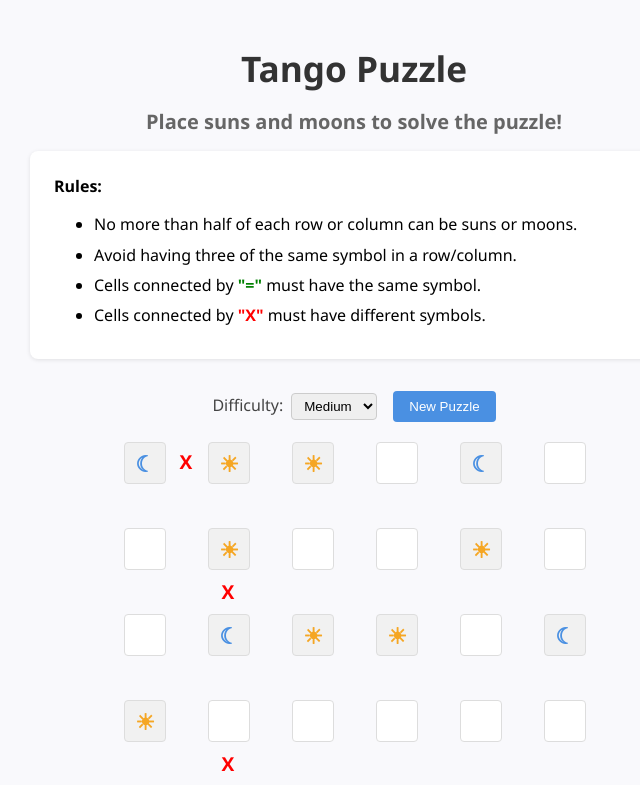
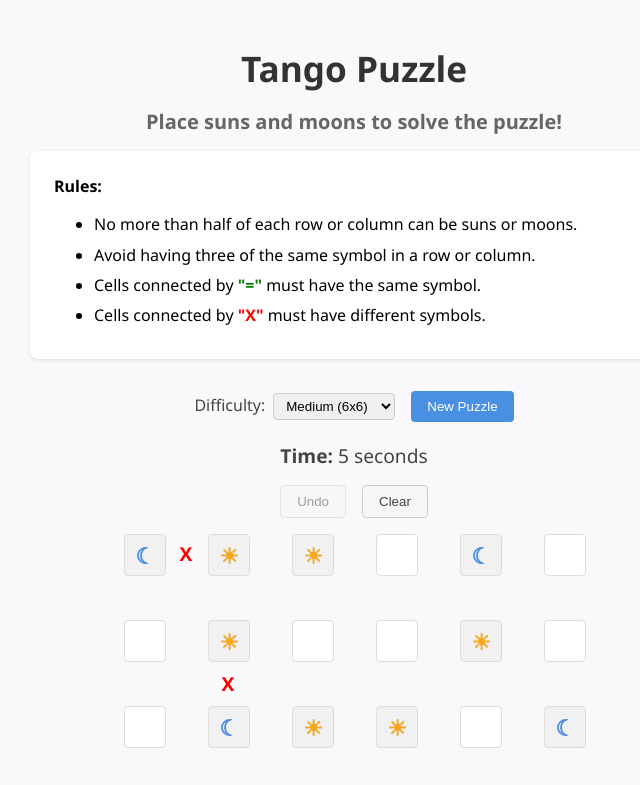
Before and after one commit to khaledbaghdadii/tangoclone, a React (Create React App) app: page / in a window 1280 px wide. Shown: the top 785 px of the page, without its empty margins (286-926 px from the left). Built offline with nearby package versions, Linux system fonts and the light colour scheme.

Commit message:
add undo and clear buttons

```diff
--- a/src/App.css
+++ b/src/App.css
@@ -86,6 +86,40 @@
   background-color: #4281c7;
 }
 
+/* Timer */
+.timer-display {
+  font-size: 1.2rem;
+  margin-bottom: 1rem;
+  color: #444;
+}
+
+/* Additional Buttons (Undo, Clear) */
+.buttons {
+  margin-bottom: 1rem;
+}
+
+.undo-button,
+.clear-button {
+  background-color: #f6f6f6;
+  color: #444;
+  border: 1px solid #ccc;
+  padding: 8px 16px;
+  cursor: pointer;
+  border-radius: 4px;
+  font-weight: 500;
+  margin: 0 8px;
+}
+
+.undo-button:disabled {
+  opacity: 0.5;
+  cursor: not-allowed;
+}
+
+.undo-button:hover:not(:disabled),
+.clear-button:hover {
+  background-color: #eaeaea;
+}
+
 /* Puzzle Container */
 .puzzle-container {
   display: flex;
@@ -171,7 +205,7 @@
   font-size: 22px;
 }
 
-/* Message (success or error) */
+/* Message (error) */
 .message {
   margin-top: 20px;
   font-size: 1.2rem;
--- a/src/App.js
+++ b/src/App.js
@@ -1,7 +1,5 @@
-import React, { useState, useEffect } from "react";
+import React, { useState, useEffect, useRef } from "react";
 import "./App.css";
-
-const BOARD_SIZE = 6;
 
 // ---------------- Helper Functions ----------------
 
@@ -119,11 +117,13 @@ function solvePuzzle(board, eqConstraints, oppConstraints, limit = 2) {
     if (countVal(col, true) > n / 2 || countVal(col, false) > n / 2)
       return false;
     if (violatesAdjacent(col)) return false;
+    // Check equality constraints
     for (let pair of eqConstraints) {
       const [[r1, c1], [r2, c2]] = pair;
       if (b[r1][c1] !== null && b[r2][c2] !== null && b[r1][c1] !== b[r2][c2])
         return false;
     }
+    // Check opposite constraints
     for (let pair of oppConstraints) {
       const [[r1, c1], [r2, c2]] = pair;
       if (b[r1][c1] !== null && b[r2][c2] !== null && b[r1][c1] === b[r2][c2])
@@ -230,12 +230,27 @@ function validateBoard(board, eqConstraints, oppConstraints) {
   });
 }
 
+/**
+ * Returns the board size based on the difficulty.
+ * - easy => 4x4
+ * - medium => 6x6
+ * - hard => 6x6
+ * - extreme => 8x8
+ */
+function getBoardSize(difficulty) {
+  if (difficulty === "easy") return 4;
+  if (difficulty === "extreme") return 8;
+  return 6; // default for medium/hard
+}
+
 // Generate a puzzle by removing cells from a full solution.
-function generatePuzzle(n, difficulty) {
+function generatePuzzle(difficulty) {
+  const n = getBoardSize(difficulty);
   const totalCells = n * n;
   let targetGiven, extraCount;
+
   if (difficulty === "easy") {
-    targetGiven = Math.floor(totalCells * 0.6);
+    targetGiven = Math.floor(totalCells * 0.6); // ~60% of cells given
     extraCount = 5;
   } else if (difficulty === "medium") {
     targetGiven = Math.floor(totalCells * 0.45);
@@ -243,10 +258,15 @@ function generatePuzzle(n, difficulty) {
   } else if (difficulty === "hard") {
     targetGiven = Math.floor(totalCells * 0.35);
     extraCount = 2;
+  } else if (difficulty === "extreme") {
+    targetGiven = Math.floor(totalCells * 0.3); // ~30% of cells given
+    extraCount = 2;
   } else {
+    // fallback
     targetGiven = Math.floor(totalCells * 0.45);
     extraCount = 3;
   }
+
   const fullBoard = generateFullSolution(n);
   const constraints = generateExtraConstraints(fullBoard, extraCount);
   const puzzle = deepCopy(fullBoard);
@@ -278,6 +298,7 @@ function generatePuzzle(n, difficulty) {
     }
   }
   return {
+    size: n,
     puzzle,
     givens,
     equalsConstraints: constraints.equalsConstraints,
@@ -289,7 +310,7 @@ function generatePuzzle(n, difficulty) {
 // ---------------- React Components ----------------
 
 function PuzzleBoard({ puzzle, givens, onCellClick, errorCells, puzzleData }) {
-  const n = puzzle.length;
+  const n = puzzleData.size;
   const gridSize = 2 * n - 1;
 
   // Build a map for constraints using grid coordinates.
@@ -374,7 +395,9 @@ function PuzzleBoard({ puzzle, givens, onCellClick, errorCells, puzzleData }) {
   return (
     <div
       className="puzzle-board-grid"
-      style={{ gridTemplateColumns: `repeat(${gridSize}, 40px)` }}
+      style={{
+        gridTemplateColumns: `repeat(${gridSize}, 40px)`,
+      }}
     >
       {gridItems}
     </div>
@@ -382,12 +405,13 @@ function PuzzleBoard({ puzzle, givens, onCellClick, errorCells, puzzleData }) {
 }
 
 // A simple Modal component for the winning message
-function Modal({ message, onClose }) {
+function Modal({ message, time, onClose }) {
   return (
     <div className="modal-overlay">
       <div className="modal">
         <h2>Congratulations!</h2>
         <p>{message}</p>
+        <p>You solved it in {time} seconds.</p>
         <button onClick={onClose}>Close</button>
       </div>
     </div>
@@ -401,6 +425,13 @@ function App() {
   const [message, setMessage] = useState({ text: "", color: "" });
   const [errorCells, setErrorCells] = useState([]);
   const [showModal, setShowModal] = useState(false);
+
+  // Timer states
+  const [time, setTime] = useState(0);
+  const timerRef = useRef(null);
+
+  // Board history for Undo
+  const [history, setHistory] = useState([]);
 
   // Generate a new puzzle when difficulty changes.
   useEffect(() => {
@@ -426,13 +457,14 @@ function App() {
   // Auto-check solution when all cells are filled.
   useEffect(() => {
     if (userBoard && puzzleData) {
+      const n = puzzleData.size;
       const complete = userBoard.every((row) =>
         row.every((cell) => cell !== null)
       );
       if (complete) {
         let correct = true;
-        for (let r = 0; r < BOARD_SIZE; r++) {
-          for (let c = 0; c < BOARD_SIZE; c++) {
+        for (let r = 0; r < n; r++) {
+          for (let c = 0; c < n; c++) {
             if (userBoard[r][c] !== puzzleData.fullBoard[r][c]) {
               correct = false;
               break;
@@ -445,6 +477,7 @@ function App() {
             text: "You have successfully completed the puzzle!",
             color: "green",
           });
+          stopTimer();
           setShowModal(true);
         } else {
           setMessage({ text: "Solution is not correct.", color: "red" });
@@ -456,17 +489,25 @@ function App() {
   }, [userBoard, puzzleData]);
 
   const generateNewPuzzle = () => {
-    const data = generatePuzzle(BOARD_SIZE, difficulty);
+    const data = generatePuzzle(difficulty);
     setPuzzleData(data);
     setUserBoard(deepCopy(data.puzzle));
     setMessage({ text: "", color: "" });
     setErrorCells([]);
     setShowModal(false);
+    resetTimer();
+    startTimer();
+
+    // Reset history
+    setHistory([]);
   };
 
-  // Cycle cell value on click (if editable).
+  // Handle cell click with Undo integration
   const handleCellClick = (r, c) => {
     if (!puzzleData.givens[r][c]) {
+      // Before changing the board, store the current state in history
+      setHistory((prevHist) => [...prevHist, deepCopy(userBoard)]);
+
       setUserBoard((prev) => {
         const newBoard = deepCopy(prev);
         if (newBoard[r][c] === null) newBoard[r][c] = true;
@@ -475,6 +516,57 @@ function App() {
         return newBoard;
       });
     }
+  };
+
+  // Undo: revert to previous state if possible
+  const handleUndo = () => {
+    if (history.length > 0) {
+      const prevState = history[history.length - 1];
+      setUserBoard(prevState);
+      setHistory((oldHist) => oldHist.slice(0, -1));
+    }
+  };
+
+  // Clear all editable cells
+  const handleClear = () => {
+    if (!userBoard) return;
+    // store current state for undo
+    setHistory((prevHist) => [...prevHist, deepCopy(userBoard)]);
+
+    const newBoard = deepCopy(userBoard);
+    const n = puzzleData.size;
+    for (let r = 0; r < n; r++) {
+      for (let c = 0; c < n; c++) {
+        if (!puzzleData.givens[r][c]) {
+          newBoard[r][c] = null;
+        }
+      }
+    }
+    setUserBoard(newBoard);
+  };
+
+  // Timer control
+  const startTimer = () => {
+    if (timerRef.current) return; // prevent multiple intervals
+    timerRef.current = setInterval(() => {
+      setTime((prev) => prev + 1);
+    }, 1000);
+  };
+
+  const stopTimer = () => {
+    if (timerRef.current) {
+      clearInterval(timerRef.current);
+      timerRef.current = null;
+    }
+  };
+
+  const resetTimer = () => {
+    stopTimer();
+    setTime(0);
+  };
+
+  const closeModal = () => {
+    setShowModal(false);
   };
 
   return (
@@ -488,7 +580,7 @@ function App() {
         </p>
         <ul>
           <li>No more than half of each row or column can be suns or moons.</li>
-          <li>Avoid having three of the same symbol in a row/column.</li>
+          <li>Avoid having three of the same symbol in a row or column.</li>
           <li>
             Cells connected by <span className="equal-hint">"="</span> must have
             the same symbol.
@@ -507,13 +599,33 @@ function App() {
             value={difficulty}
             onChange={(e) => setDifficulty(e.target.value)}
           >
-            <option value="easy">Easy</option>
-            <option value="medium">Medium</option>
-            <option value="hard">Hard</option>
+            <option value="easy">Easy (4x4)</option>
+            <option value="medium">Medium (6x6)</option>
+            <option value="hard">Hard (6x6)</option>
+            <option value="extreme">Extreme (8x8)</option>
           </select>
         </label>
         <button className="new-puzzle-button" onClick={generateNewPuzzle}>
           New Puzzle
+        </button>
+      </div>
+
+      {/* Timer display */}
+      <div className="timer-display">
+        <strong>Time:</strong> {time} seconds
+      </div>
+
+      {/* Additional buttons for Undo and Clear */}
+      <div className="buttons">
+        <button
+          className="undo-button"
+          onClick={handleUndo}
+          disabled={history.length === 0}
+        >
+          Undo
+        </button>
+        <button className="clear-button" onClick={handleClear}>
+          Clear
         </button>
       </div>
 
@@ -529,7 +641,7 @@ function App() {
         )}
       </div>
 
-      {/* Only show inline message if it's NOT a winning message */}
+      {/* Only show inline message if it's NOT a winning (green) message */}
       {message.text && message.color === "red" && (
         <div className="message" style={{ color: message.color }}>
           {message.text}
@@ -538,7 +650,7 @@ function App() {
 
       {/* Modal for winning message */}
       {showModal && (
-        <Modal message={message.text} onClose={() => setShowModal(false)} />
+        <Modal message={message.text} time={time} onClose={closeModal} />
       )}
     </div>
   );
```
